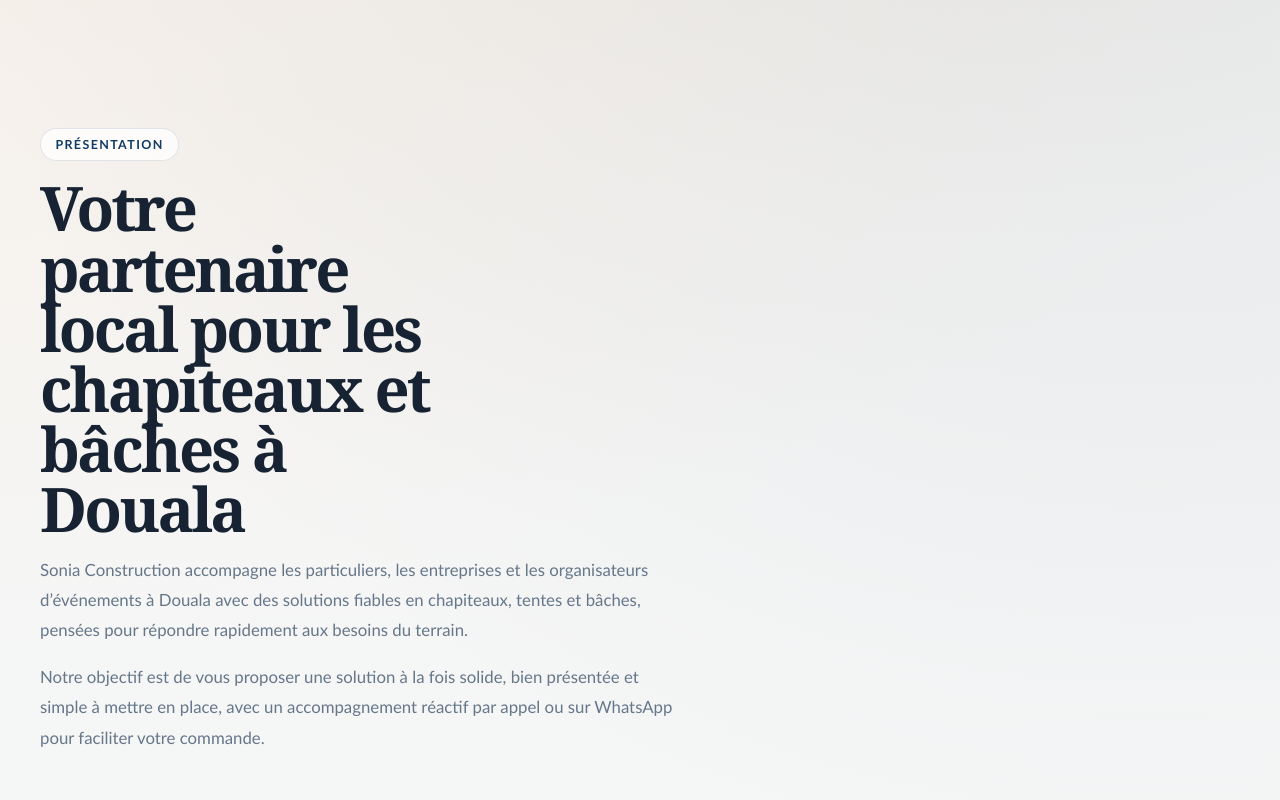
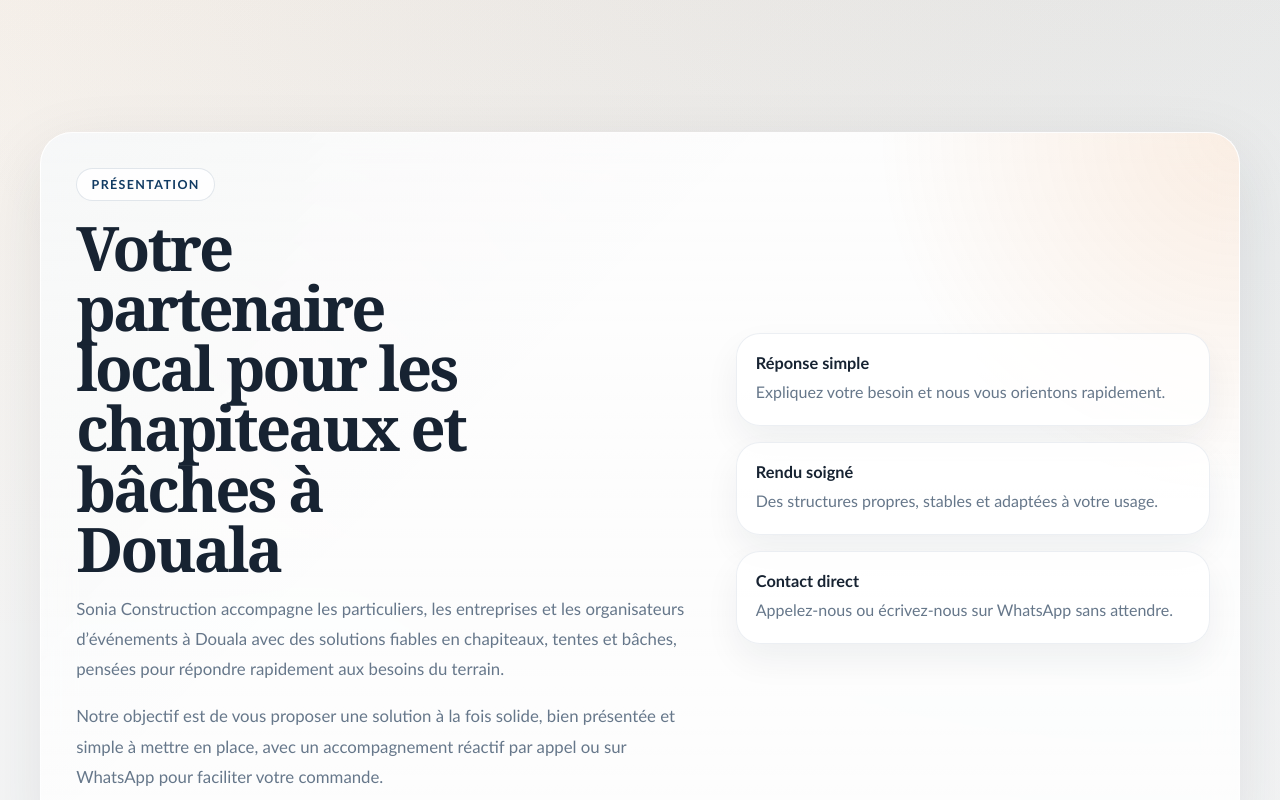
Before and after one commit to larrypops/sonia-construction, a Next.js app: page / in a window 1280 px wide. Shown: the part 1480-2280 px from the top of the page. Built offline with nearby package versions, Linux system fonts and the light colour scheme.

Commit message:
Improve visual layout of intro section

```diff
--- a/app/globals.css
+++ b/app/globals.css
@@ -276,6 +276,10 @@ textarea {
   max-width: 58ch;
 }
 
+.hero-copy .button-row {
+  margin-top: 0.2rem;
+}
+
 .metric-strip {
   display: grid;
   grid-template-columns: repeat(3, minmax(0, 1fr));
@@ -305,6 +309,61 @@ textarea {
   display: block;
   font-size: 1.5rem;
   margin-bottom: 0.3rem;
+}
+
+.intro-band {
+  display: grid;
+  grid-template-columns: minmax(0, 1.15fr) minmax(320px, 0.85fr);
+  gap: 1.6rem;
+  padding: 1.8rem;
+  position: relative;
+  overflow: hidden;
+}
+
+.intro-band::before {
+  content: "";
+  position: absolute;
+  inset: 0;
+  background:
+    radial-gradient(circle at top right, rgba(229, 123, 36, 0.12), transparent 26%),
+    linear-gradient(135deg, rgba(17, 59, 99, 0.03), transparent 40%);
+  pointer-events: none;
+}
+
+.intro-band-copy,
+.intro-band-aside {
+  position: relative;
+  z-index: 1;
+}
+
+.intro-band-copy {
+  padding: 0.4rem;
+}
+
+.intro-band-aside {
+  display: grid;
+  gap: 1rem;
+  align-content: center;
+}
+
+.intro-highlight {
+  padding: 1.2rem 1.15rem;
+  border-radius: 24px;
+  background: rgba(255, 255, 255, 0.8);
+  border: 1px solid rgba(17, 59, 99, 0.08);
+  box-shadow: 0 16px 35px rgba(25, 37, 52, 0.06);
+}
+
+.intro-highlight strong {
+  display: block;
+  margin-bottom: 0.45rem;
+  font-size: 1.02rem;
+}
+
+.intro-highlight p {
+  margin: 0;
+  color: var(--muted);
+  line-height: 1.65;
 }
 
 .service-card,
@@ -833,6 +892,10 @@ textarea {
     grid-template-columns: 1fr;
   }
 
+  .intro-band {
+    grid-template-columns: 1fr;
+  }
+
   .grid-3 {
     grid-template-columns: repeat(2, minmax(0, 1fr));
   }
@@ -961,7 +1024,8 @@ textarea {
   .info-card,
   .form-shell,
   .cta-banner,
-  .footer-wrap {
+  .footer-wrap,
+  .intro-band {
     border-radius: 24px;
   }
 
@@ -978,6 +1042,10 @@ textarea {
 
   .cta-banner {
     padding: 1.6rem;
+  }
+
+  .intro-band {
+    padding: 1.2rem;
   }
 
   .contact-grid {
--- a/app/page.tsx
+++ b/app/page.tsx
@@ -93,7 +93,8 @@ export default function HomePage() {
 
       <section className="section">
         <div className="container">
-          <AnimatedSection>
+          <div className="intro-band panel">
+            <AnimatedSection className="intro-band-copy">
               <span className="eyebrow">Présentation</span>
               <h2 className="section-title" style={{ marginTop: "1rem" }}>
                 Votre partenaire local pour les chapiteaux et bâches à Douala
@@ -110,6 +111,22 @@ export default function HomePage() {
                 réactif par appel ou sur WhatsApp pour faciliter votre commande.
               </p>
             </AnimatedSection>
+
+            <AnimatedSection className="intro-band-aside" delay={0.08}>
+              <article className="intro-highlight">
+                <strong>Réponse simple</strong>
+                <p>Expliquez votre besoin et nous vous orientons rapidement.</p>
+              </article>
+              <article className="intro-highlight">
+                <strong>Rendu soigné</strong>
+                <p>Des structures propres, stables et adaptées à votre usage.</p>
+              </article>
+              <article className="intro-highlight">
+                <strong>Contact direct</strong>
+                <p>Appelez-nous ou écrivez-nous sur WhatsApp sans attendre.</p>
+              </article>
+            </AnimatedSection>
+          </div>
         </div>
       </section>
 
```
Lines whose indentation alone changed are shown as unchanged.
